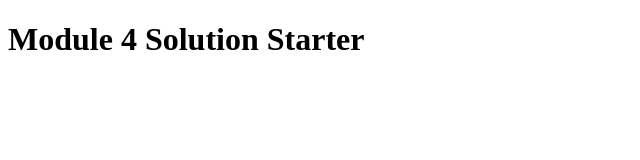
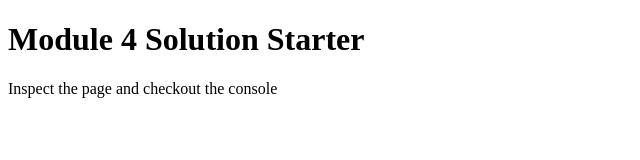
Before and after one commit to rcerv87/module-4, a plain HTML site: page index.html in a window 1280 px wide. Shown: the whole page, without its empty margins (0-640 px from the left). Drawn offline with Linux system fonts and the light colour scheme.

Commit message:
last one

```diff
--- a/index.html
+++ b/index.html
@@ -12,5 +12,6 @@
 </head>
 <body>
   <h1>Module 4 Solution Starter</h1>
+  <p>Inspect the page and checkout the console</p>
 </body>
 </html>
```
